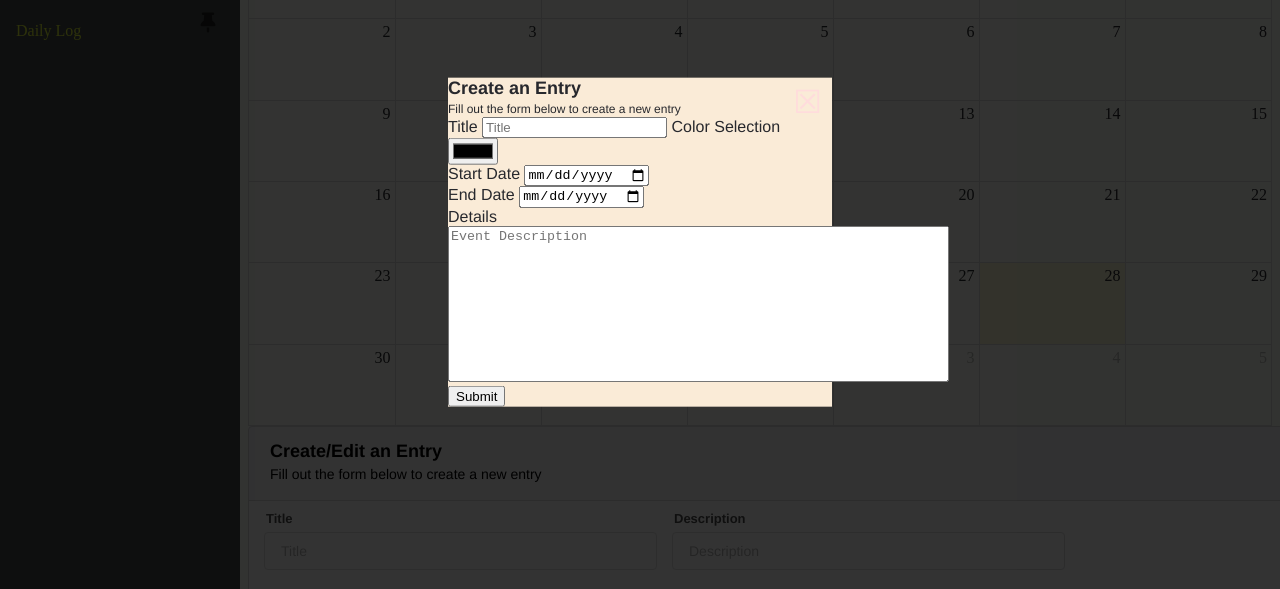
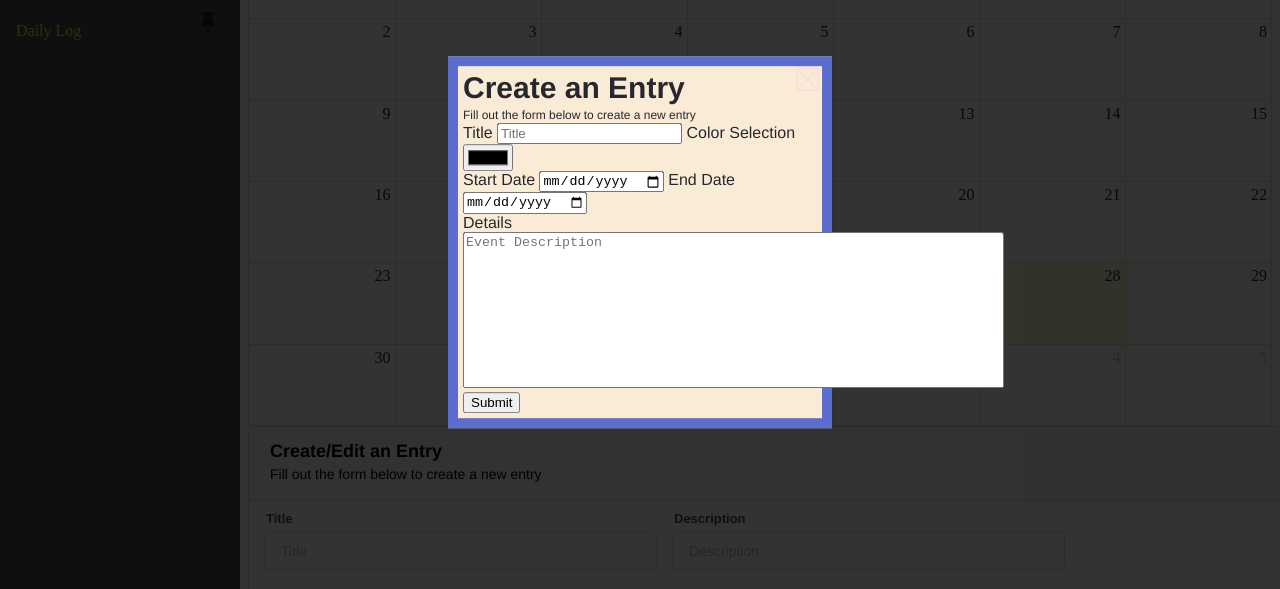
Before and after one commit to cse110-w21-group21/cse110-w21-group21, a website with bundled scripts: page source/calendar.html in a window 1280 px wide. Both pictures are taken after a click on the button "create event". Shown: the part 158-747 px from the top of the page. Built offline with nearby package versions, Linux system fonts and the light colour scheme.

Commit message:
Update calendar.html

```diff
--- a/source/calendar.html
+++ b/source/calendar.html
@@ -61,11 +61,11 @@
           <label for="colorSelect">Color Selection</label>
           <input type="color" id="colorSelect" name="colorSelect"><br>
           <label for="start">Start Date</label>
-          <input id="start" name="start" type="date"><br>
+          <input id="start" name="start" type="date">
           <label for="end">End Date</label>
           <input type="date" name="end" id="end"><br>
           <label for="description">Details</label><br>
-          <textarea name="description" id="description" cols="60" rows="10" placeholder="Event Description"></textarea><br>
+          <textarea name="description" id="description" cols="65" rows="10" placeholder="Event Description"></textarea><br>
           <button type="submit">Submit</button>
         </form>
         <div id="popCloseCreateForm">&#9746;</div>
@@ -98,13 +98,27 @@
       #createEventForm, #editEventForm{
         background-color: antiquewhite;
         font-family: Helvetica;
+        box-sizing: border-box;
+        width: 100%;
+        border: solid #5B6DCD 10px;
+        padding: 5px;
       }
       #formHeader{
-        font-size: 18px;
+        font-size: 30px;
       }
       #formSubheader{
         font-size: 12px;
       }
+      button:hover{
+        color: rgb(10, 161, 207);
+      }
+
+
+
+
+
+
+
 
     </style>
 
```
